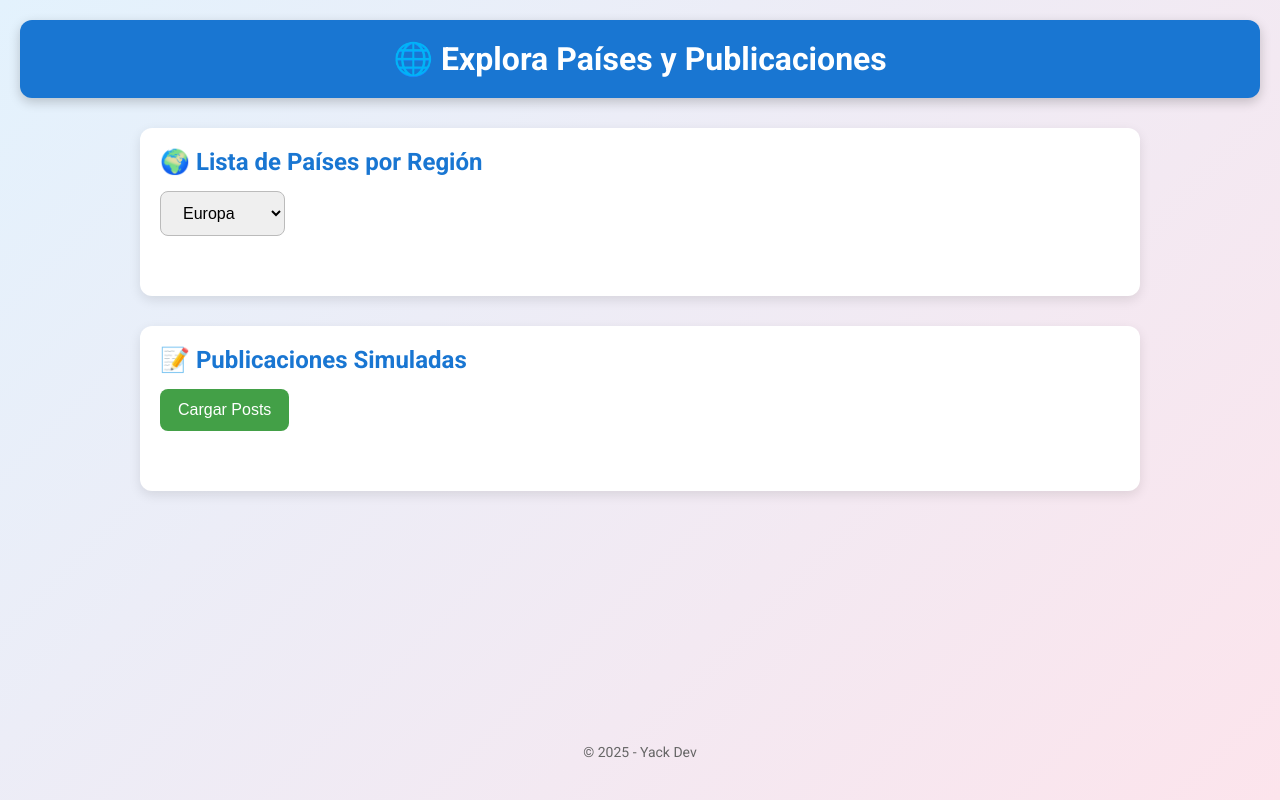
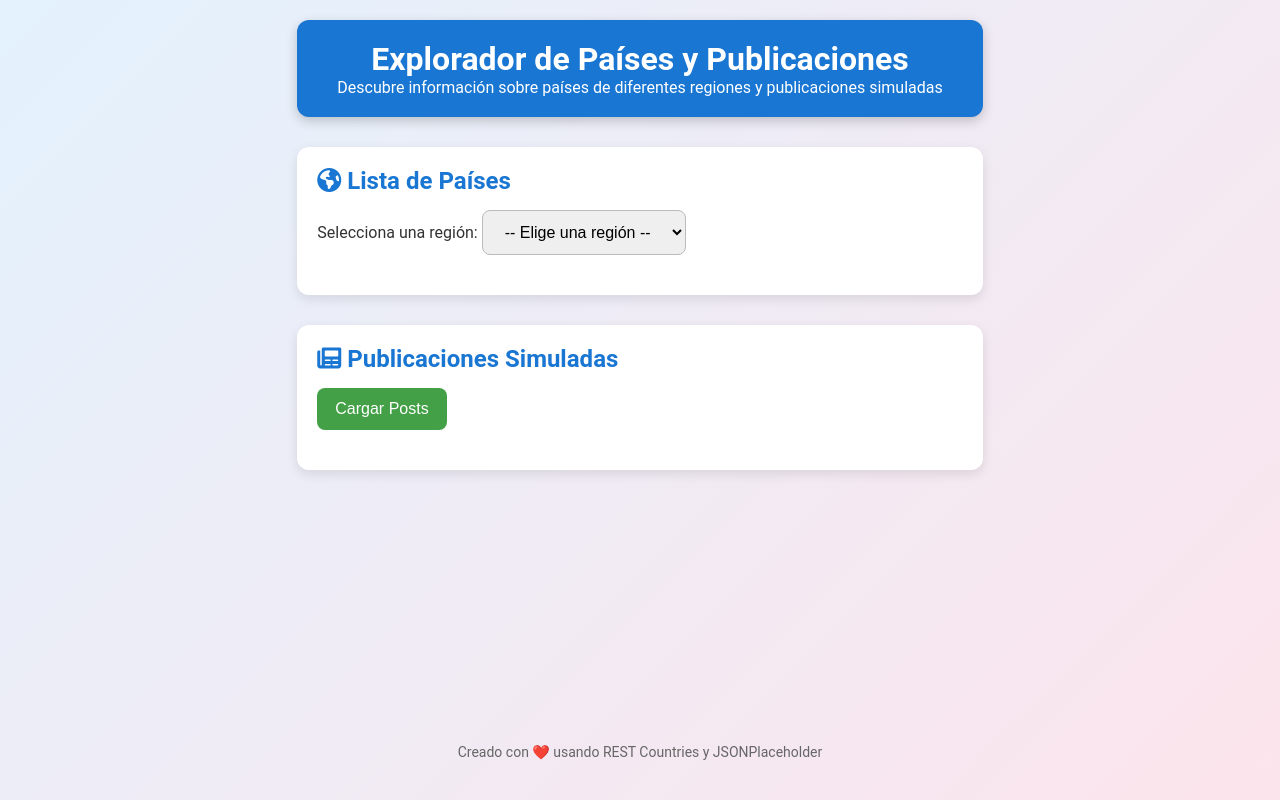
Before and after one commit to yony4512/yack, a plain HTML site: page index.html in a window 1280 px wide. Drawn offline with Linux system fonts and the light colour scheme.

Commit message:
Update index.html

```diff
--- a/index.html
+++ b/index.html
@@ -3,35 +3,45 @@
 <head>
   <meta charset="UTF-8" />
   <meta name="viewport" content="width=device-width, initial-scale=1.0"/>
-  <title>Servicios Web Públicos</title>
+  <title>Explorador de Países y Publicaciones</title>
   <link rel="stylesheet" href="style.css" />
-  <link href="https://fonts.googleapis.com/css2?family=Roboto:wght@400;700&display=swap" rel="stylesheet">
+  <link rel="stylesheet" href="https://cdnjs.cloudflare.com/ajax/libs/font-awesome/6.0.0-beta3/css/all.min.css">
 </head>
 <body>
+  <div class="container">
     <header>
-    <h1>🌐 Explora Países y Publicaciones</h1>
+      <h1>Explorador de Países y Publicaciones</h1>
+      <p>Descubre información sobre países de diferentes regiones y publicaciones simuladas</p>
     </header>
 
-  <main>
     <section id="paises">
-      <h2>🌍 Lista de Países por Región</h2>
+      <h2><i class="fas fa-globe-americas"></i> Lista de Países</h2>
+      <div class="form-group">
+        <label for="selectRegion">Selecciona una región:</label>
         <select id="selectRegion">
+          <option value="" disabled selected>-- Elige una región --</option>
           <option value="europe">Europa</option>
           <option value="asia">Asia</option>
           <option value="americas">Américas</option>
+          <option value="africa">África</option>
+          <option value="oceania">Oceanía</option>
         </select>
-      <div id="listaPaises" class="card-container"></div>
+      </div>
+      <div id="listaPaises" class="results-container"></div>
     </section>
 
     <section id="posts">
-      <h2>📝 Publicaciones Simuladas</h2>
-      <button id="btnCargarPosts">Cargar Posts</button>
-      <div id="listaPosts" class="card-container"></div>
+      <h2><i class="fas fa-newspaper"></i> Publicaciones Simuladas</h2>
+      <button id="btnCargarPosts">
+        <span id="btnText">Cargar Posts</span>
+        <span id="btnLoader" class="loading" style="display: none;"></span>
+      </button>
+      <div id="listaPosts" class="results-container"></div>
     </section>
-  </main>
+  </div>
 
   <footer>
-    <p>&copy; 2025 - Yack Dev</p>
+    <p>Creado con ❤️ usando REST Countries y JSONPlaceholder</p>
   </footer>
 
   <script src="app.js"></script>
```
Lines whose indentation alone changed are shown as unchanged.
